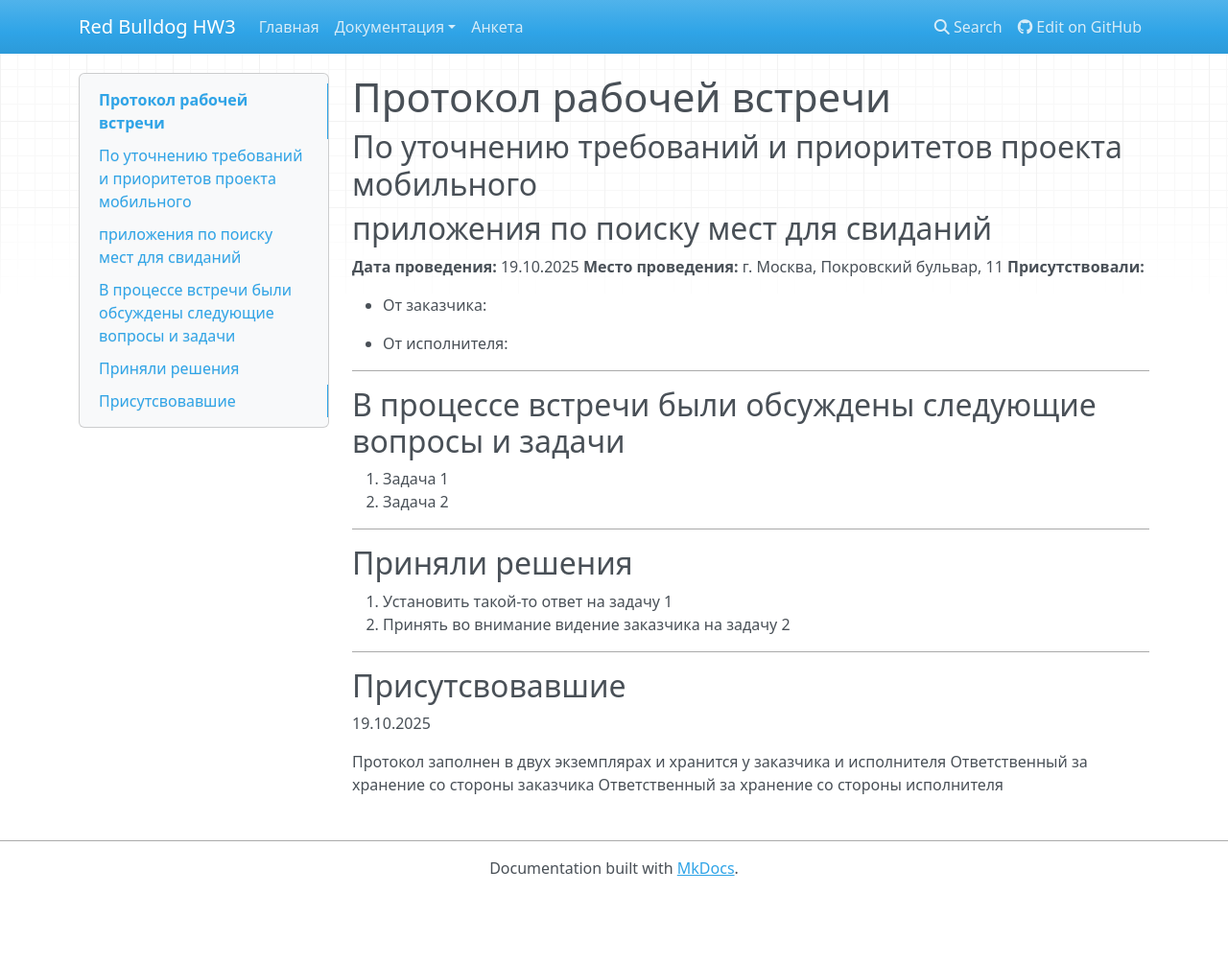
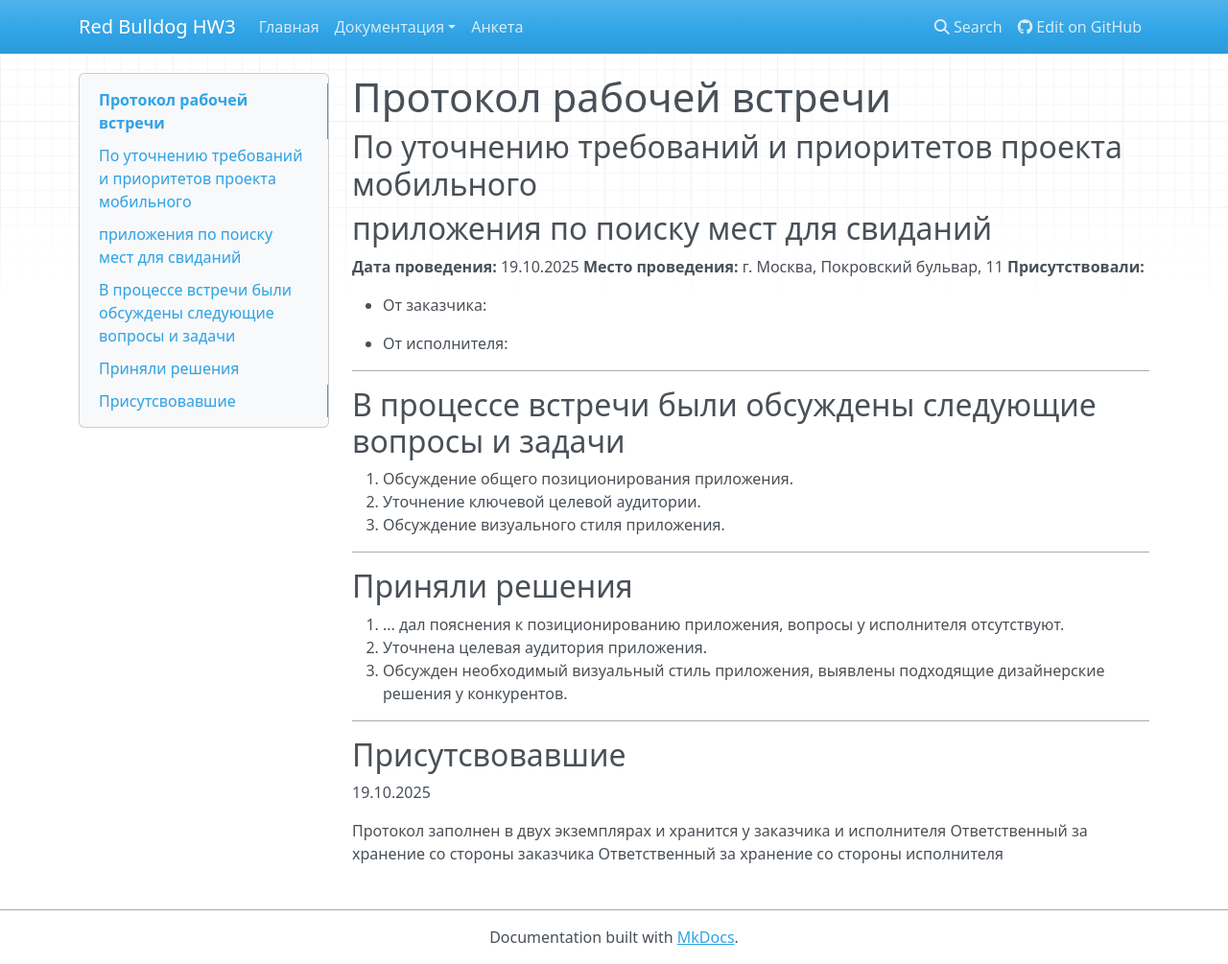
Before and after one commit to exectly7/hw3-groudyna, an MkDocs documentation site: the page built from files/content/interview-protocol.md, in a window 1280 px wide and 1005 px high. Shown: the whole window at 96% size. Built offline with MkDocs 1.6.1, drawn with Linux system fonts in a browser that asks for light colours; nearby versions of some CDN libraries.

Commit message:
new: interview questions by pm4o added

```diff
--- a/files/content/interview-protocol.md
+++ b/files/content/interview-protocol.md
@@ -16,15 +16,17 @@
 
 ## В процессе встречи были обсуждены следующие вопросы и задачи
 
-1. Задача 1
-2. Задача 2
+1. Обсуждение общего позиционирования приложения.
+2. Уточнение ключевой целевой аудитории.
+3. Обсуждение визуального стиля приложения.
 
 ---
 
 ## Приняли решения
 
-1. Установить такой-то ответ на задачу 1
-2. Принять во внимание видение заказчика на задачу 2
+1. ... дал пояснения к позиционированию приложения, вопросы у исполнителя отсутствуют.
+2. Уточнена целевая аудитория приложения.
+3. Обсужден необходимый визуальный стиль приложения, выявлены подходящие дизайнерские решения у конкурентов.
 
 ---
 
```
Also changed, not shown: files/content/communication-plan.md (+1 -1 lines), files/content/interview-questions.md (+6 -0 lines).
